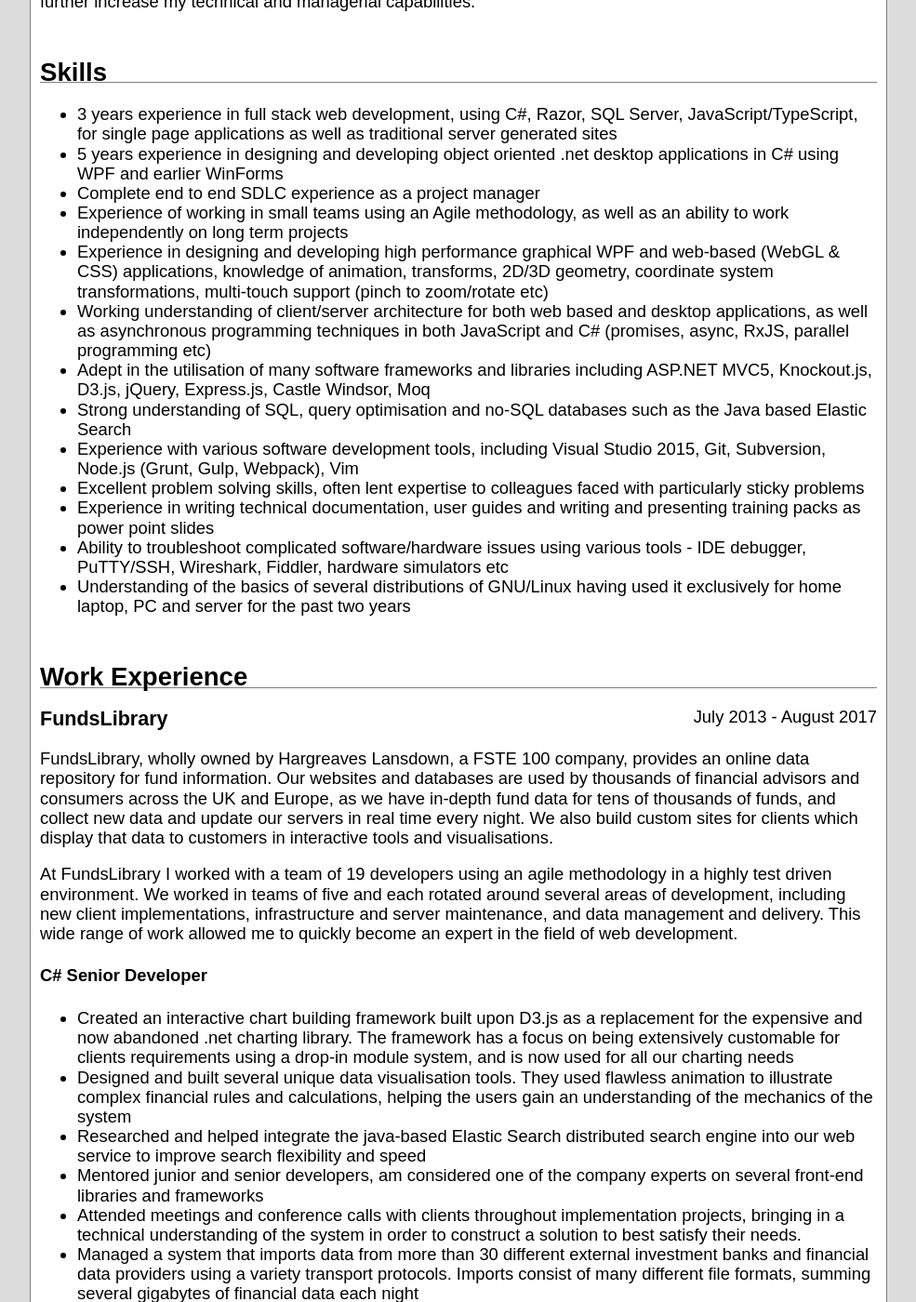
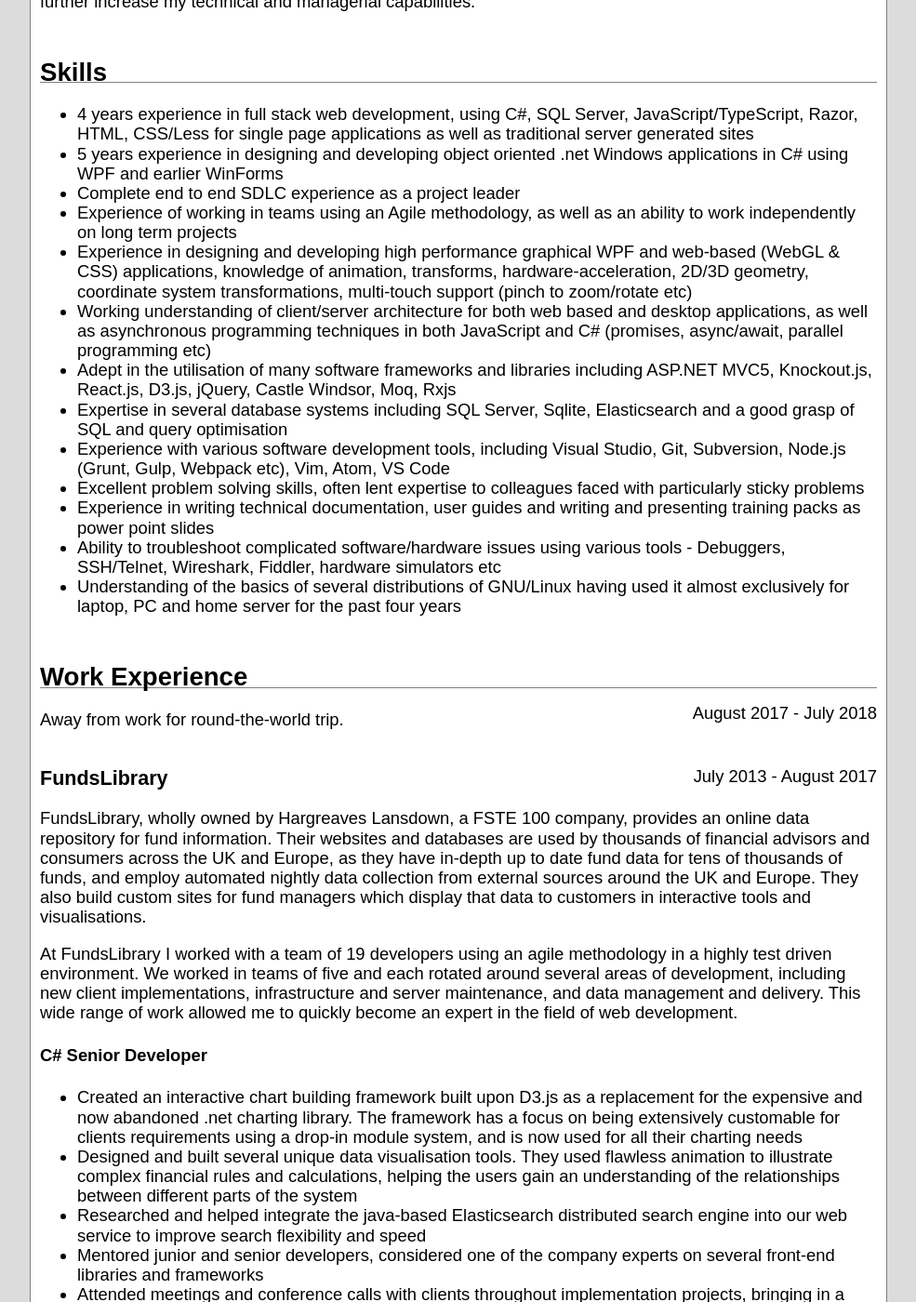
Before and after one commit to ollyhayes/cv, a Jekyll site: the page built from index.md, in a window 1280 px wide and 1400 px high, scrolled down 367 px. Shown: the whole window at 93% size, without its empty margins (147-1132 px from the left). Built offline with Jekyll 4.4.1, drawn with Linux system fonts in a browser that asks for light colours; some of the changed text lies outside the part shown.

Commit message:
Finish updating lower sections

```diff
--- a/index.md
+++ b/index.md
@@ -19,42 +19,52 @@ After working at C Software Ltd for three and a half years, where I was promoted
 
 ## Skills
 
-* 3 years experience in full stack web development, using C#, Razor, SQL Server, JavaScript/TypeScript, for single page applications as well as traditional server generated sites
-* 5 years experience in designing and developing object oriented .net desktop applications in C# using WPF and earlier WinForms
-* Complete end to end SDLC experience as a project manager
-* Experience of working in small teams using an Agile methodology, as well as an ability to work independently on long term projects
-* Experience in designing and developing high performance graphical WPF and web-based (WebGL & CSS) applications, knowledge of animation, transforms, 2D/3D geometry, coordinate system transformations, multi-touch support (pinch to zoom/rotate etc)
-* Working understanding of client/server architecture for both web based and desktop applications, as well as asynchronous programming techniques in both JavaScript and C# (promises, async, RxJS, parallel programming etc)
-* Adept in the utilisation of many software frameworks and libraries including ASP.NET MVC5, Knockout.js, D3.js, jQuery, Express.js, Castle Windsor, Moq
-* Strong understanding of SQL, query optimisation and no-SQL databases such as the Java based Elastic Search
-* Experience with various software development tools, including Visual Studio 2015, Git, Subversion, Node.js (Grunt, Gulp, Webpack), Vim
+* 4 years experience in full stack web development, using C#, SQL Server, JavaScript/TypeScript, Razor, HTML, CSS/Less for single page applications as well as traditional server generated sites
+* 5 years experience in designing and developing object oriented .net Windows applications in C# using WPF and earlier WinForms
+* Complete end to end SDLC experience as a project leader
+* Experience of working in teams using an Agile methodology, as well as an ability to work independently on long term projects
+* Experience in designing and developing high performance graphical WPF and web-based (WebGL & CSS) applications, knowledge of animation, transforms, hardware-acceleration, 2D/3D geometry, coordinate system transformations, multi-touch support (pinch to zoom/rotate etc)
+* Working understanding of client/server architecture for both web based and desktop applications, as well as asynchronous programming techniques in both JavaScript and C# (promises, async/await, parallel programming etc)
+* Adept in the utilisation of many software frameworks and libraries including ASP.NET MVC5, Knockout.js, React.js, D3.js, jQuery, Castle Windsor, Moq, Rxjs
+* Expertise in several database systems including SQL Server, Sqlite, Elasticsearch and a good grasp of SQL and query optimisation
+* Experience with various software development tools, including Visual Studio, Git, Subversion, Node.js (Grunt, Gulp, Webpack etc), Vim, Atom, VS Code
 * Excellent problem solving skills, often lent expertise to colleagues faced with particularly sticky problems
 * Experience in writing technical documentation, user guides and writing and presenting training packs as power point slides
-* Ability to troubleshoot complicated software/hardware issues using various tools - IDE debugger, PuTTY/SSH, Wireshark, Fiddler, hardware simulators etc
-* Understanding of the basics of several distributions of GNU/Linux having used it exclusively for home laptop, PC and server for the past two years
+* Ability to troubleshoot complicated software/hardware issues using various tools - Debuggers, SSH/Telnet, Wireshark, Fiddler, hardware simulators etc
+* Understanding of the basics of several distributions of GNU/Linux having used it almost exclusively for laptop, PC and home server for the past four years
 
 ## Work Experience
+
+Away from work for round-the-world trip.
+
+August 2017 - July 2018
+{:.date-period}
 
 ### FundsLibrary
 
 July 2013 - August 2017
 {:.date-period}
 
-FundsLibrary, wholly owned by Hargreaves Lansdown, a FSTE 100 company, provides an online data repository for fund information. Our websites and databases are used by thousands of financial advisors and consumers across the UK and Europe, as we have in-depth fund data for tens of thousands of funds, and collect new data and update our servers in real time every night. We also build custom sites for clients which display that data to customers in interactive tools and visualisations.
+FundsLibrary, wholly owned by Hargreaves Lansdown, a FSTE 100 company, provides an online data repository for fund information. Their websites and databases are used by thousands of financial advisors and consumers across the UK and Europe, as they have in-depth up to date fund data for tens of thousands of funds, and employ automated nightly data collection from external sources around the UK and Europe. They also build custom sites for fund managers which display that data to customers in interactive tools and visualisations.
 
-At FundsLibrary I worked with a team of 19 developers using an agile methodology in a highly test driven environment. We worked in teams of five and each rotated around several areas of development, including new client implementations, infrastructure and server maintenance,  and data management and delivery. This wide range of work allowed me to quickly become an expert in the field of web development.
+At FundsLibrary I worked with a team of 19 developers using an agile methodology in a highly test driven environment. We worked in teams of five and each rotated around several areas of development, including new client implementations, infrastructure and server maintenance, and data management and delivery. This wide range of work allowed me to quickly become an expert in the field of web development.
 
 #### C# Senior Developer
 
-* Created an interactive chart building framework built upon D3.js as a replacement for the expensive and now abandoned .net charting library. The framework has a focus on being extensively customable for clients requirements using a drop-in module system, and is now used for all our charting needs
-* Designed and built several unique data visualisation tools. They used flawless animation to illustrate complex financial rules and calculations, helping the users gain an understanding of the mechanics of the system
-* Researched and helped integrate the java-based Elastic Search distributed search engine into our web service to improve search flexibility and speed
-* Mentored junior and senior developers, am considered one of the company experts on several front-end libraries and frameworks
+* Created an interactive chart building framework built upon D3.js as a replacement for the expensive and now abandoned .net charting library. The framework has a focus on being extensively customable for clients requirements using a drop-in module system, and is now used for all their charting needs
+* Designed and built several unique data visualisation tools. They used flawless animation to illustrate complex financial rules and calculations, helping the users gain an understanding of the relationships between different parts of the system
+* Researched and helped integrate the java-based Elasticsearch distributed search engine into our web service to improve search flexibility and speed
+* Mentored junior and senior developers, considered one of the company experts on several front-end libraries and frameworks
 * Attended meetings and conference calls with clients throughout implementation projects, bringing in a technical understanding of the system in order to construct a solution to best satisfy their needs.
 * Managed a system that imports data from more than 30 different external investment banks and financial data providers using a variety transport protocols. Imports consist of many different file formats, summing several gigabytes of financial data each night
-* Recognised the need for a replacement for a collection of unorganised and unmaintainable batch files, and built a highly structured and testable C# task scheduler with an intuitive web interface. Most of the tasks are run each day and span multiple servers managing log files, pre-caching data, and operating clean up operations on the database
+* Recognised the need for a replacement for a collection of unorganised and unmaintainable batch files, acquired authorisation for and built a structured and testable C# task scheduler with an intuitive web interface. Most of the tasks are run each day and span multiple servers managing log files, pre-caching data, and operating clean up operations on the database
 * Integrated the compilation and testing of a new langue – TypeScript – into our continuous integration server. This presented several difficulties as the language was still in it's infancy and tooling was immature. Much research was necessary
 * Created a framework for integration testing of database logic, utilising a temporary SQLite in-memory database as a replacement for SQL Server normally used in production. This meant the tests were not only much easier to write and maintain, but tested for a much wider range of bugs, unlike the mock-based testing that was used previously
+
+Away from work for solo trip to asia.
+
+December 2012 - June 2013
+{:.date-period}
 
 ### C Software Ltd
 
@@ -106,12 +116,14 @@ Worked through Pertemps as a contractor for Lloyds Banking Group.
 * Designed, built and managed relational databases using a range of tools, including Access, SQL Server, Firebird and SQLite
 * Built graphical user interfaces for those databases using WinForms, C# and VisualBasic.net
 * Worked with end-users to ensure maximum usability
-* Built several development tools for the small team of programmers I worked with, such as a file viewer that used virtualisation to open large files without hanging, and displaying themas text, hex or tabulated data (.csv)
+* Built several development tools for the small team of programmers I worked with, such as a file viewer that used virtualisation to open large files without hanging, and displaying them as text, hex or tabulated data (csv/tsv)
 
 ## Personal Projects
 
-* Put together a Debian based home server with a samba file share, off site backups and a node.js based website
+* Build a spending tracker offline enabled web app that uploaded data to a google spreadsheet using their API
+* Put together a Debian based home server with a 6TB RAID 5 array with off-site backups, samba file share, DNS server, SSH-based git server, and node.js based website
 * Created a Knockout.js web-based file explorer for downloading and uploading files to the server over the web. It uses TLS and a custom cookie based login system for security
+* Building a RaspberryPi powered web-based thermostat to control home heating (in progress)
 * Building a RaspberryPi powered pan-tilt camera that uses a WebGL virtual display to remove the inaccuracy in moving the camera over a high latency connection i.e. the web (in progress)
 * Made a WPF based world map viewer using Natural Earth data, that illustrates the differences between various mapping projections
 
```
Also changed, not shown: other parts of index.md (+2 -2 lines).
